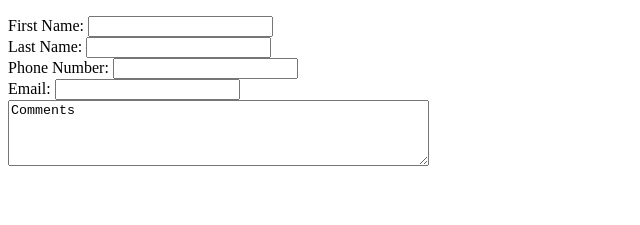
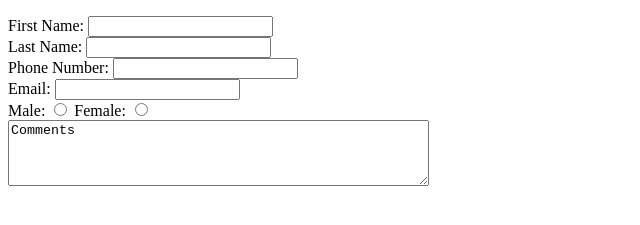
Before and after one commit to dpowers3/ITMD361Lab4, a plain HTML site: page index.html in a window 1280 px wide. Shown: the part 105-330 px from the top of the page, without its empty margins (0-640 px from the left). Drawn offline with Linux system fonts and the light colour scheme.

Commit message:
inserted male/female option

```diff
--- a/index.html
+++ b/index.html
@@ -23,6 +23,16 @@
 		<div class="Email">
 			<label> Email: <input type="email" name="email_field"></label>
 		</div>
+		<div class="GenderChoice">
+			<label> Male: <input type="radio" name="gender_field" value="male" ></label>
+			<label>Female: <input type="radio" name="gender_field" value="female"></label>
+		</div>
+
+
+
+
+
+
 		<div class="Comments">
 			<textarea rows="4" cols="50" name="comments_field" form="usrform">Comments</textarea>
 		</div>
```
